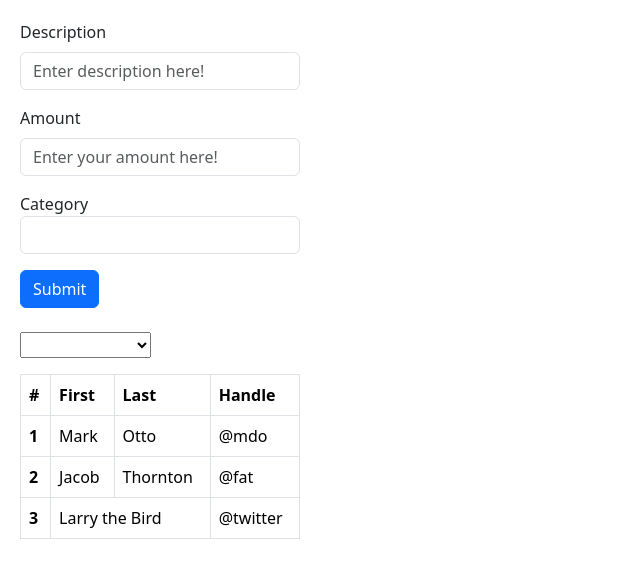
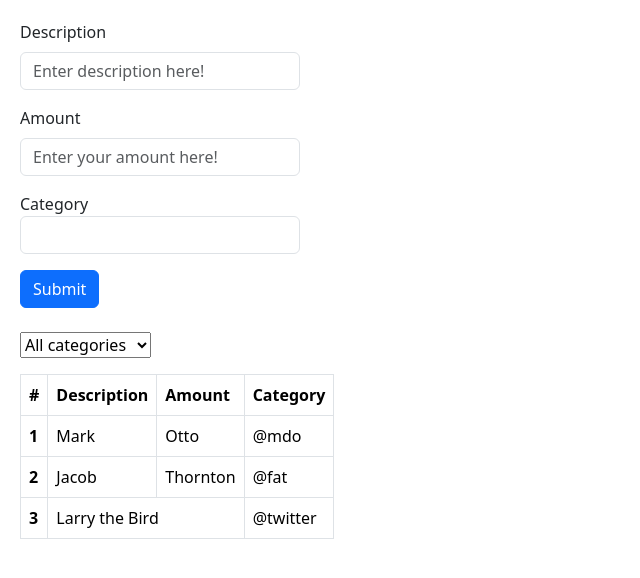
Before and after one commit to Scientific-Research/react-forms-MoHa, a React (Vite) app: page / in a window 1280 px wide. Shown: the top 578 px of the page, without its empty margins (0-640 px from the left). Built offline with nearby package versions, Linux system fonts and the light colour scheme.

Commit message:
some ore modification

```diff
--- a/src/components/Form.tsx
+++ b/src/components/Form.tsx
@@ -58,12 +58,11 @@ const Form = () => {
 			<div className="mb-3">
 				<label htmlFor="category">Category</label>
 				<select
-					className="custom-select form-control"
+					className="form-control"
 					id="category"
 					{...register('Category')}
-					defaultChecked
 				>
-					<option></option>
+					<option defaultChecked></option>
 					<option>Groceries</option>
 					<option>Utilities</option>
 					<option>Entertainment</option>
@@ -78,29 +77,26 @@ const Form = () => {
 			<br />
 			<br />
 			<div className="mb-3">
-				<label htmlFor="category"></label>
+				<label htmlFor="AllCategory"></label>
 				<select
 					className="custom-select"
-					id="category"
-					{...register('Category')}
+					id="AllCategory"
+					// {...register('AllCategory')}
 				>
 					<option defaultChecked>All categories</option>
 					<option>Groceries</option>
 					<option>Utilities</option>
 					<option>Entertainment</option>
 				</select>
-				{errors.Category && (
-					<p className="text-danger">{errors.Category.message}</p>
-				)}
 			</div>
 
 			<table className="table table-bordered">
 				<thead>
 					<tr>
 						<th scope="col">#</th>
-						<th scope="col">First</th>
-						<th scope="col">Last</th>
-						<th scope="col">Handle</th>
+						<th scope="col">Description</th>
+						<th scope="col">Amount</th>
+						<th scope="col">Category</th>
 					</tr>
 				</thead>
 				<tbody>
```
